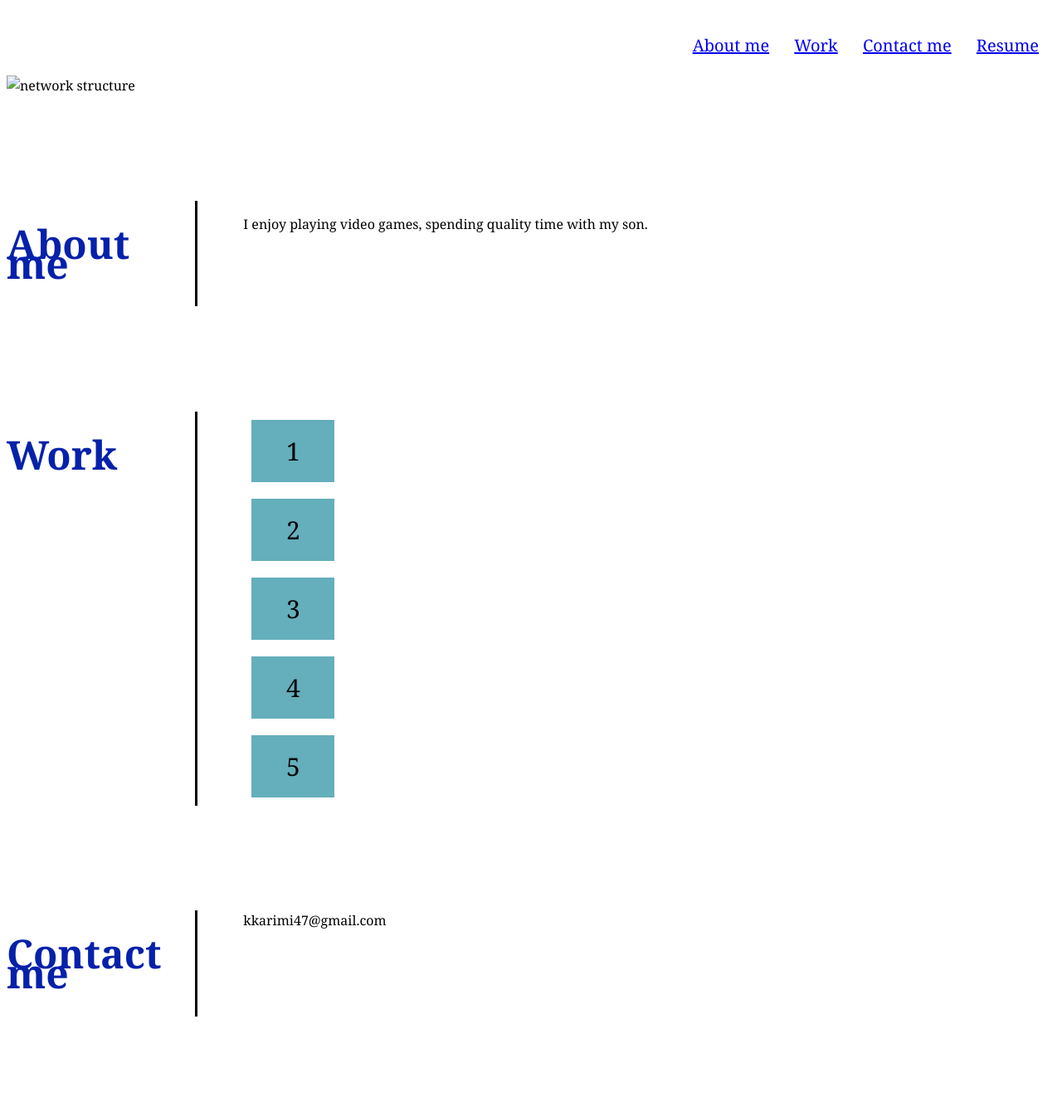
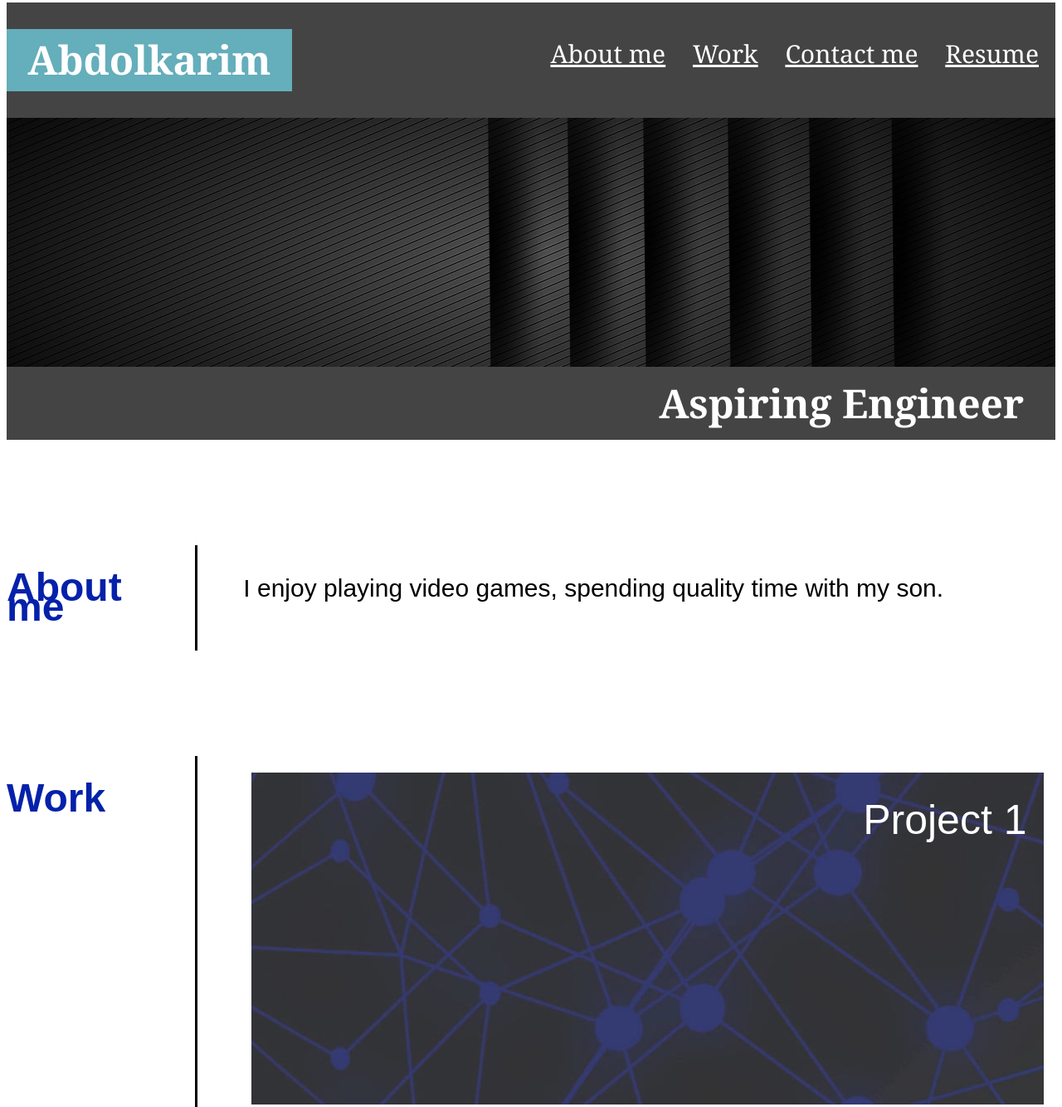
Before and after one commit to mackarimi/mackarimiportfolio, a plain HTML site: page 02-Challenge/index.html in a window 1280 px wide. Shown: the part 5-1339 px from the top of the page at 83% size. Drawn offline with Linux system fonts and the light colour scheme.

Commit message:
updated page

```diff
--- a/02-Challenge/css/style.css
+++ b/02-Challenge/css/style.css
@@ -3,15 +3,44 @@ html {
   font-size: 100%;
   line-height: 1.5rem;
   box-sizing: border-box;
-  font-family: Cochin, Georgia, Times, 'Times New Roman', serif;
+  font-family: Arial, Helvetica, sans-serif;
   height: 100%;
 }
 
 .header {
+  margin: 0 auto;
+  padding: 0;
+  font-family: Arial, Helvetica, sans-serif;
+  background-color: #363535eb;
 
+
+  min-height: 100%;
+  max-width: 100%;
+}
+
+*,
+*::before,
+*::after {
+  box-sizing: inherit;
+}
+
+img,
+video {
+  width: 100%;
+  height: 300px;
+
+  display: block;
 
 }
 
+.text-ban {
+  background-color: #65aebb;
+
+  padding: 2% 2% 2% 2%;
+
+  height: auto;
+  width: auto;
+}
 
 /* padding: 14px;
 min-height: 100%;
@@ -24,7 +53,7 @@ color: #ffffff; */
 
 .flex-box {
   display: flex;
-  flex-flow:column;
+  flex-flow: column;
   background-color: #ffffff;
 }
 
@@ -40,21 +69,73 @@ color: #ffffff; */
 }
 
 
+.flex-box {
+  display: flex;
+  flex-flow: row wrap;
+}
+
+
 .flex-box>div {
-  background-color: #65aebb;
-  width: 100px;
+  background-color: #f1f1f1;
+  height: 400px;
+  width: 48%;
   margin: 10px;
-  text-align: center;
+  text-align: right;
   line-height: 75px;
-  font-size: 30px;
+  font-size: 50px;
+  color: white;
+  padding-top: 20px;
+  padding-right: 20px;
+  opacity: 80%;
 }
+
+.flex-box>div:hover {
+  opacity: 100%;
+  color: white;
+}
+
+a.fill-div {
+  display: block;
+  height: 100%;
+  width: 100%;
+  text-decoration: none;
+}
+
+a.fill-div:hover,
+a.fill-div:link,
+:visited,
+:active {
+  color: white;
+}
+
+.flex-box>div.project-1 {
+  background-image: url("../img/project_1.jpg");
+  width: 97.5%;
+}
+
+.flex-box>div.project-2 {
+  background-image: url("../img/project_2.jpg");
+}
+
+.flex-box>div.project-3 {
+  background-image: url("../img/project_3.jpg");
+}
+
+.flex-box>div.project-4 {
+  background-image: url("../img/project_4.jpg");
+}
+
+.flex-box>div.project-5 {
+  background-image: url("../img/project_5.jpg");
+}
+
 
 .header nav {
   padding-top: 20px;
   margin-right: 20px;
   float: right;
   font-family: Cambria, Cochin, Georgia, Times, 'Times New Roman', serif;
-  font-size: 20px;
+  font-size: 30px;
 }
 
 .header nav ul {
@@ -64,6 +145,29 @@ color: #ffffff; */
 .header nav ul li {
   display: inline-block;
   margin-left: 25px;
+}
+
+.header nav ul li a:visited,
+a:link {
+  color: #ffffff;
+
+}
+
+.header nav ul li a:hover {
+  color: #42f5b6;
+
+}
+
+.header nav ul li a:active {
+  color: #d81010;
+
+}
+
+h1.subtitle {
+  text-align: right;
+  width: 100%;
+  padding-right: 3%;
+
 }
 
 .section {
@@ -82,8 +186,9 @@ color: #ffffff; */
 
 .section-content {
   border-left-style: solid;
+  padding-top: 10px;
   padding-left: 55px;
-
+  font-size: 30px;
 }
 
 .first-project {
--- a/02-Challenge/index.html
+++ b/02-Challenge/index.html
@@ -11,8 +11,8 @@
 </head>
 
 <body>
+
     <header class="header">
-        <h1>Abdolkarim</h1>
         <nav>
             <ul>
                 <li>
@@ -29,10 +29,15 @@
                 </li>
             </ul>
         </nav>
+        <h1 class="text-ban">Abdolkarim</h1>
+        <section class="text-banner">
+            <img class="banner-image" src="./img/abstract sliced paper.jpg" alt="network structure">
+
+        </section>
+
+        <h1 class="subtitle">Aspiring Engineer</h1>
+
     </header>
-    <section class="text-banner">
-        <img class="banner-image" src="./img/abstract lines.jpg" alt="network structure">
-    </section>
     <section class="background">
 
     </section>
@@ -59,11 +64,22 @@
         <article id="work" class="section">
             <h2 class="section-title">Work</h2>
             <div class="flex-box section-content">
-                <div class="first-project">1</div>
-                <div>2</div>
-                <div>3</div>
-                <div>4</div>
-                <div>5</div>
+                <div class="project-1">
+                    <a href="#" class="fill-div">Project 1</a>
+                </div>
+                <div class="project-2">
+                    <a href="#" class="fill-div">Project 2</a>
+                </div>
+                <div class="project-3">
+                    <a href="#" class="fill-div">Project 3</a>
+                </div>
+                <div class="project-4">
+                    <a href="#" class="fill-div">Project 4</a>
+                </div>
+                <div class="project-5">
+                    <a href="#" class="fill-div">Project 5</a>
+                </div>
+
             </div>
         </article>
         <article id="contact-me" class="section">
@@ -73,7 +89,7 @@
         </article>
         <article id="resume" class="section">
             <h2 class="section-title">Resume</h2>
-            <div class="section-content">kkarimi47@gmail.com</div>
+            <div class="section-content"></div>
         </article>
     </main>
 
```
Also changed, not shown: 02-Challenge/img/project_1.jpg (renamed from 02-Challenge/img/social-network-blue-art-gg6rzoh6wxyo7xqr.jpg), 02-Challenge/img/project_2.jpg (renamed from 02-Challenge/img/grey-abstract lines.jpg).
